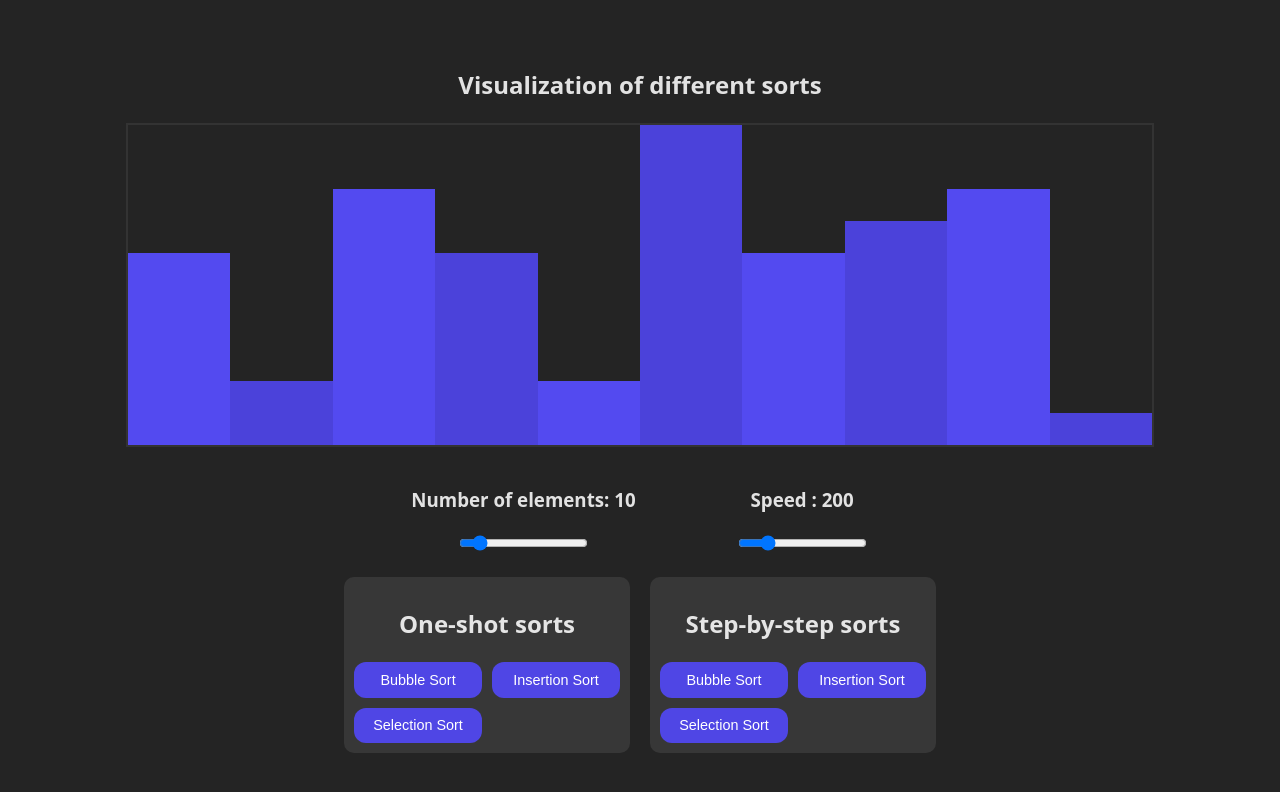
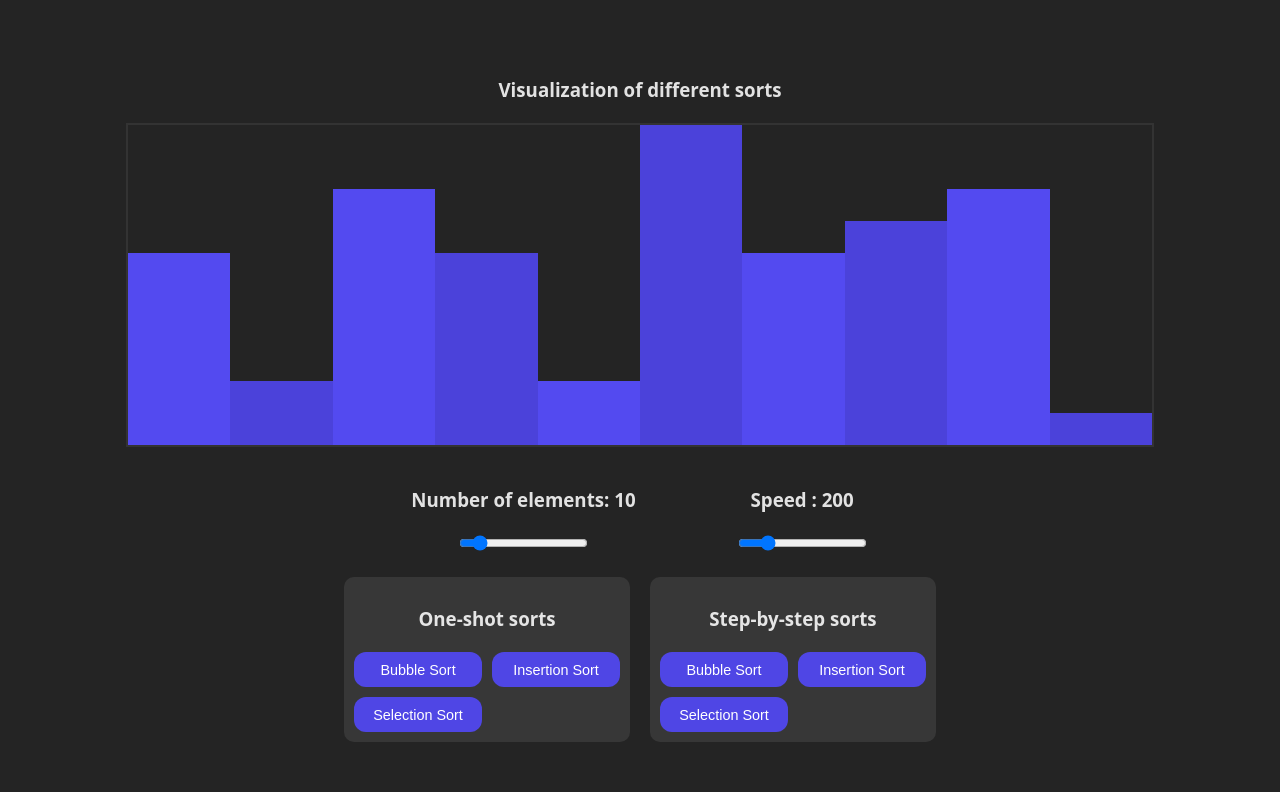
Before and after one commit to KohseyPower/sort, a React (Vite) app: page / in a window 1280 px wide. Shown: the top 792 px of the page. Built offline with nearby package versions, Linux system fonts and the light colour scheme.

Commit message:
feat: reduce header tags

```diff
--- a/src/Simulator.tsx
+++ b/src/Simulator.tsx
@@ -58,7 +58,7 @@ export default function Simulator() {
 
   return (
     <>
-      <h2>Visualization of different sorts</h2>
+      <h3>Visualization of different sorts</h3>
       <Styled.SimulatorContainer>
         <Styled.Canvas $cols={totalElements}>
           {elements.map((value, index) => (
@@ -101,7 +101,7 @@ export default function Simulator() {
         </Styled.SlidersContainer>
         <Styled.GroupsParametersContainer>
           <Styled.GroupParameters>
-            <h2>One-shot sorts</h2>
+            <h3>One-shot sorts</h3>
             <Styled.ButtonGroup>
               <Styled.Button
                 disabled={isSimulationActive}
@@ -124,7 +124,7 @@ export default function Simulator() {
             </Styled.ButtonGroup>
           </Styled.GroupParameters>
           <Styled.GroupParameters>
-            <h2>Step-by-step sorts</h2>
+            <h3>Step-by-step sorts</h3>
             <Styled.ButtonGroup>
               <Styled.Button
                 disabled={isSimulationActive}
```
